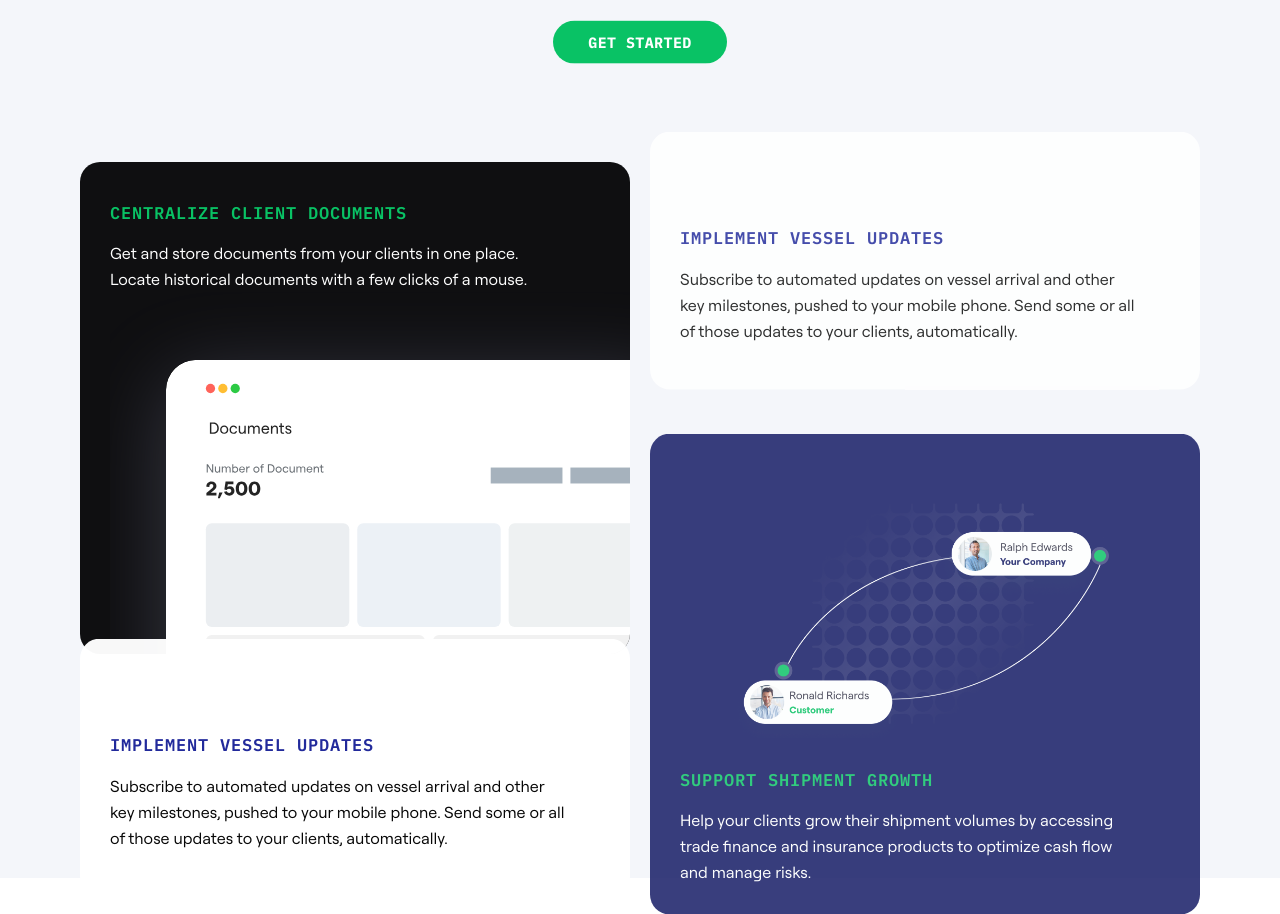
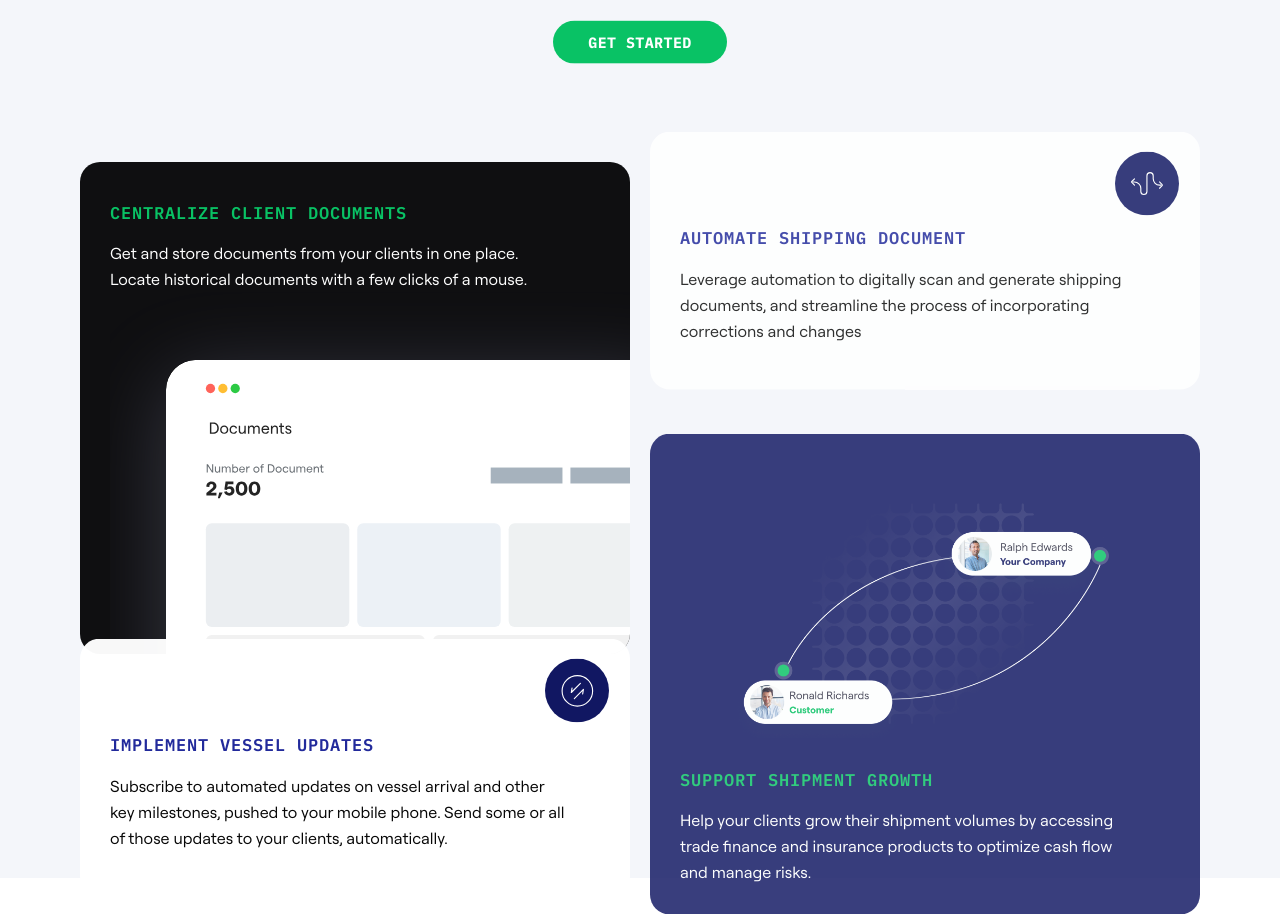
Before and after one commit to emeraldkwekowe/jetstream-landing-new, a React (Create React App) app: page / in a window 1280 px wide. Shown: the part 1920-2834 px from the top of the page. Built offline with nearby package versions, Linux system fonts and the light colour scheme.

Commit message:
Add icons to Jetvision section comtainers

```diff
--- a/src/pages/Landing/components/Jetvision/Jetvision.tsx
+++ b/src/pages/Landing/components/Jetvision/Jetvision.tsx
@@ -2,6 +2,8 @@ import AnimateInViewPort from "../../../../components/AnimateInViewPort/AnimateI
 import { H2, H3, P } from "../../styles";
 import Link from "../Link/Link";
 import { ReactComponent as CentralizeClientDocuments } from "../../../../Assets/centralize_client_documents.svg";
+import { ReactComponent as AutomateShippingDocument } from "../../../../Assets/automate_shipping_document.svg";
+import { ReactComponent as ImplementVesselUpdates } from "../../../../Assets/implement_vessel_updates.svg";
 import {
   FeatureDiv,
   FeatureRow,
@@ -44,6 +46,7 @@ function Jetvision() {
 
           <AnimateInViewPort delay={0.1}>
             <FeatureDiv>
+              <ImplementVesselUpdates className="icon" />
               <H3>Implement Vessel Updates</H3>
               <P>
                 Subscribe to automated updates on vessel arrival and other key
@@ -56,11 +59,12 @@ function Jetvision() {
         <FeatureRow>
           <AnimateInViewPort delay={0.2}>
             <FeatureDiv>
-              <H3>Implement Vessel Updates</H3>
+              <AutomateShippingDocument className="icon" />
+              <H3>Automate Shipping Document</H3>
               <P>
-                Subscribe to automated updates on vessel arrival and other key
-                milestones, pushed to your mobile phone. Send some or all of
-                those updates to your clients, automatically.
+                Leverage automation to digitally scan and generate shipping
+                documents, and streamline the process of incorporating
+                corrections and changes
               </P>
             </FeatureDiv>
           </AnimateInViewPort>
--- a/src/pages/Landing/components/Jetvision/styles.js
+++ b/src/pages/Landing/components/Jetvision/styles.js
@@ -68,6 +68,14 @@ export const FeatureDiv = styled.div`
   overflow: hidden;
   background: ${white.W500};
   margin-bottom: 15px;
+  position: relative;
+  svg.icon {
+    position: absolute;
+    top: 0;
+    right: 0;
+    height: 64px;
+    margin: 20px 10px;
+  }
   h3 {
     font-size: 17px;
   }
--- a/src/pages/Landing/components/WhoWeAre/styles.js
+++ b/src/pages/Landing/components/WhoWeAre/styles.js
@@ -1,5 +1,4 @@
 import styled from "styled-components";
-import theme from "../../../../helpers/theme/theme";
 
 export const WhoWeAreContainer = styled.div`
   min-height: 800px;
```
Also changed, not shown: src/Assets/automate_shipping_document.svg (added), src/Assets/implement_vessel_updates.svg (added).
